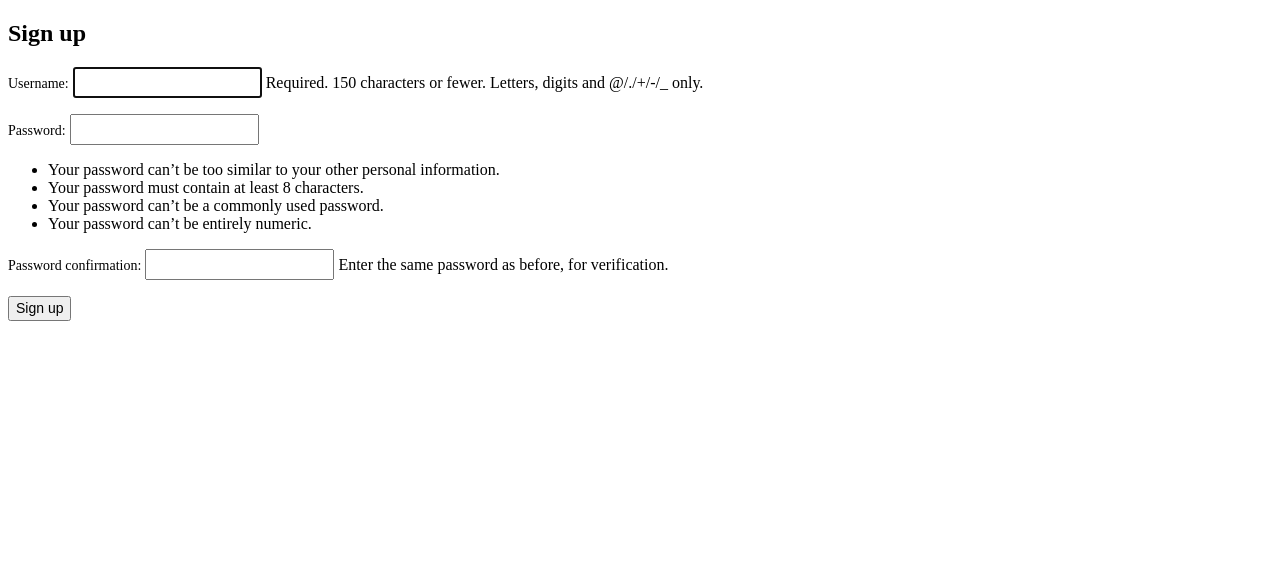
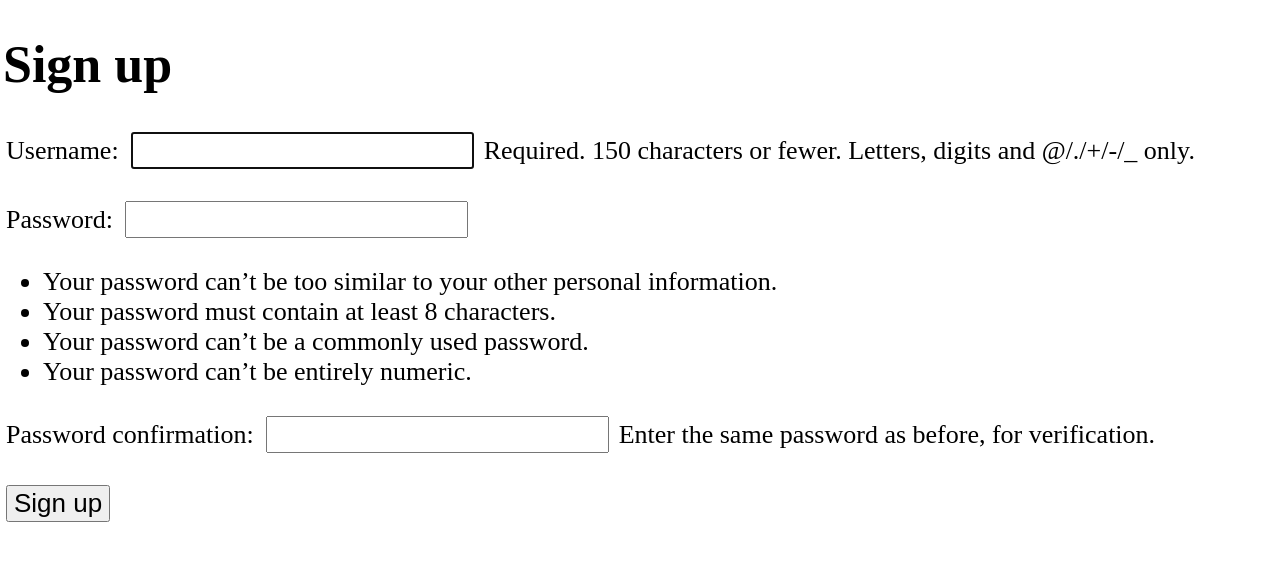
Before and after one commit to onionsguru/onions, a Django app: page /accounts/signup/ in a window 1280 px wide. Shown: the top 561 px of the page. Run offline with Django 3.2, Linux system fonts and the light colour scheme.

Commit message:
settings

```diff
--- a/accounts/templates/accounts/base.html
+++ b/accounts/templates/accounts/base.html
@@ -2,19 +2,18 @@
 <!DOCTYPE html>
 <html>
 <style>
-button, label, input[type="submit"], input[type="password"], input[type="button"], input[type='text'] {
-  font-size: 14px;
-  height: 25px;
+a, body, button, label, input[type="submit"], input[type="password"], input[type="button"], input[type='text'] {
+  font-size: 26px;
+  margin: 3px;
 }
+
 </style>
 <head>
   <meta charset="utf-8">
   <title>{% block title %}Django Auth Tutorial{% endblock %}</title>
 </head>
 <body>
-  <main>
-    {% block content %}
-    {% endblock %}
-  </main>
+{% block content %}
+{% endblock %}
 </body>
 </html>
--- a/accounts/templates/accounts/signup.html
+++ b/accounts/templates/accounts/signup.html
@@ -4,7 +4,7 @@
 {% block title %}Sign Up{% endblock %}
 
 {% block content %}
-  <h2>Sign up</h2>
+  <h1>Sign up</h1>
   <form method="post">
     {% csrf_token %}
     {{ form.as_p }}
--- a/templates/home.html
+++ b/templates/home.html
@@ -9,7 +9,7 @@
   <a href="{% url 'logout' %}">logout</a>
 {% else %}
 
-  <h1>Welcome to Onions Apps</h1>
+  <h1>Onions Apps</h1>
   <a href="{% url 'login' %}">login</a>,
   <a href="{% url 'accounts:signup' %}"> signup </a>
 {% endif %}
```
